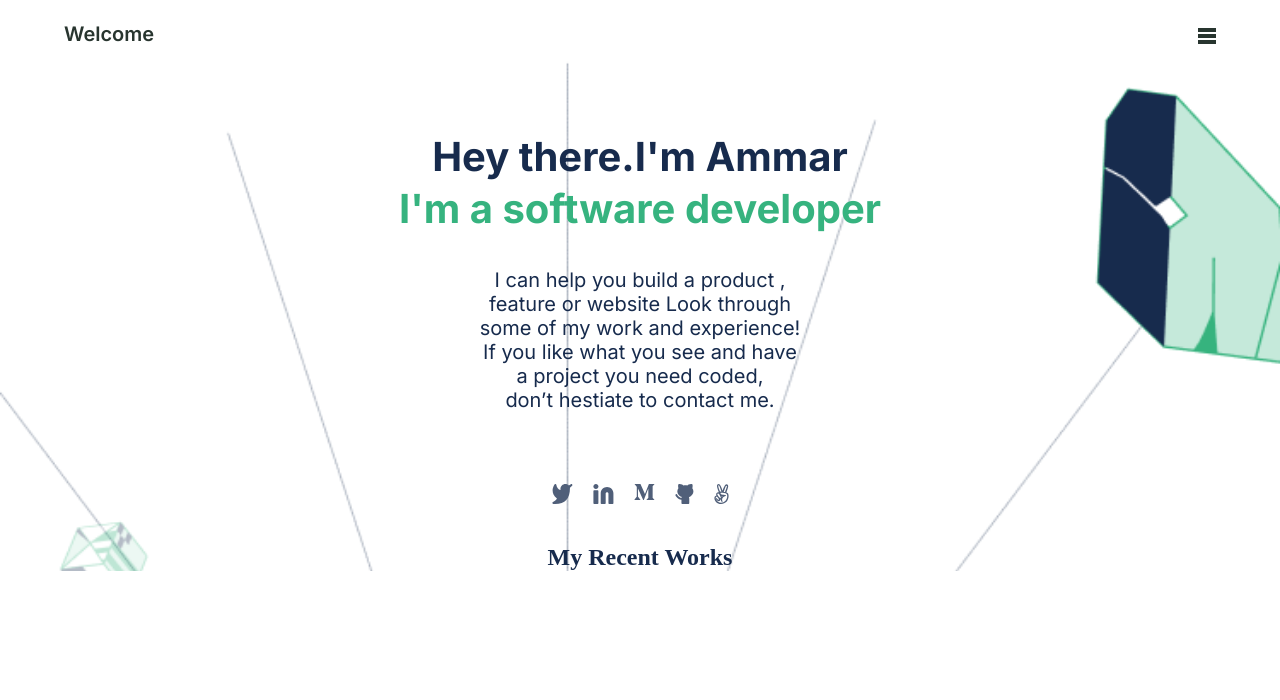
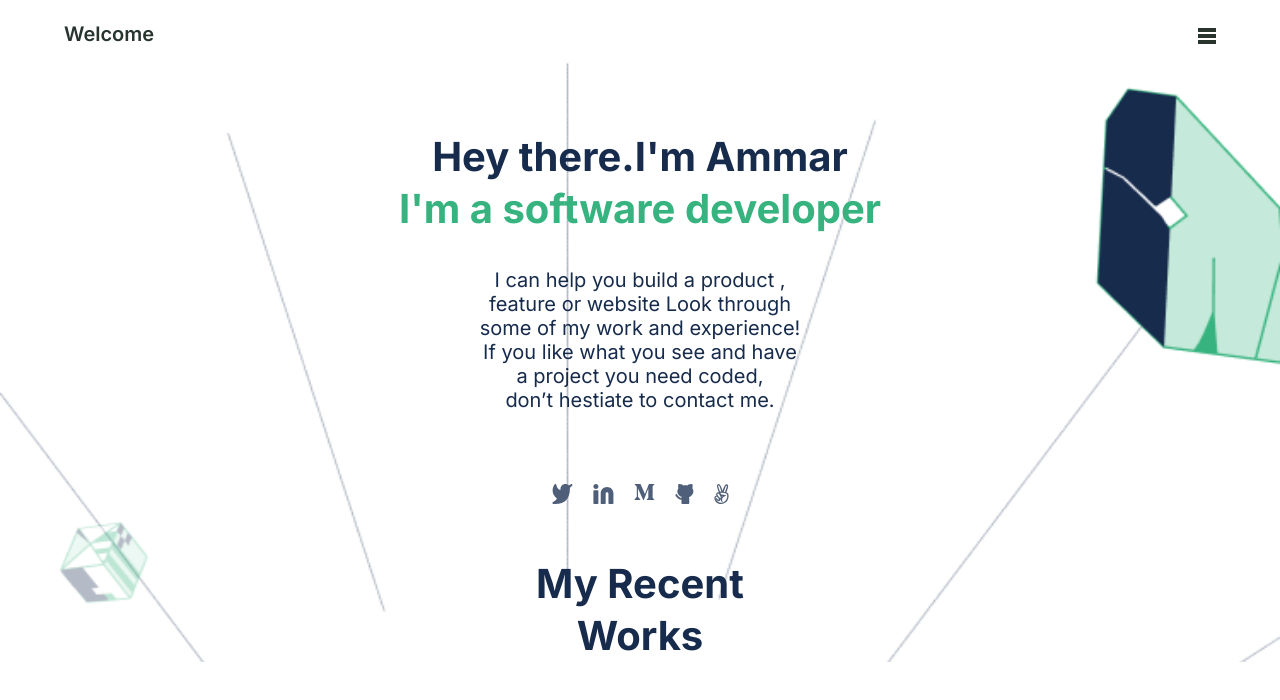
Before and after one commit to raezon/portfolio-microverse, a website: page index.html in a window 1280 px wide. Drawn offline with Linux system fonts and the light colour scheme.

Commit message:
Add new css file to the style.css root

```diff
--- a/style.css
+++ b/style.css
@@ -3,3 +3,4 @@
 @import url('./css/header.css');
 @import url('./css/headline-section.css');
 @import url('./css/social-media.css');
+@import url('./css/work.css');
```
